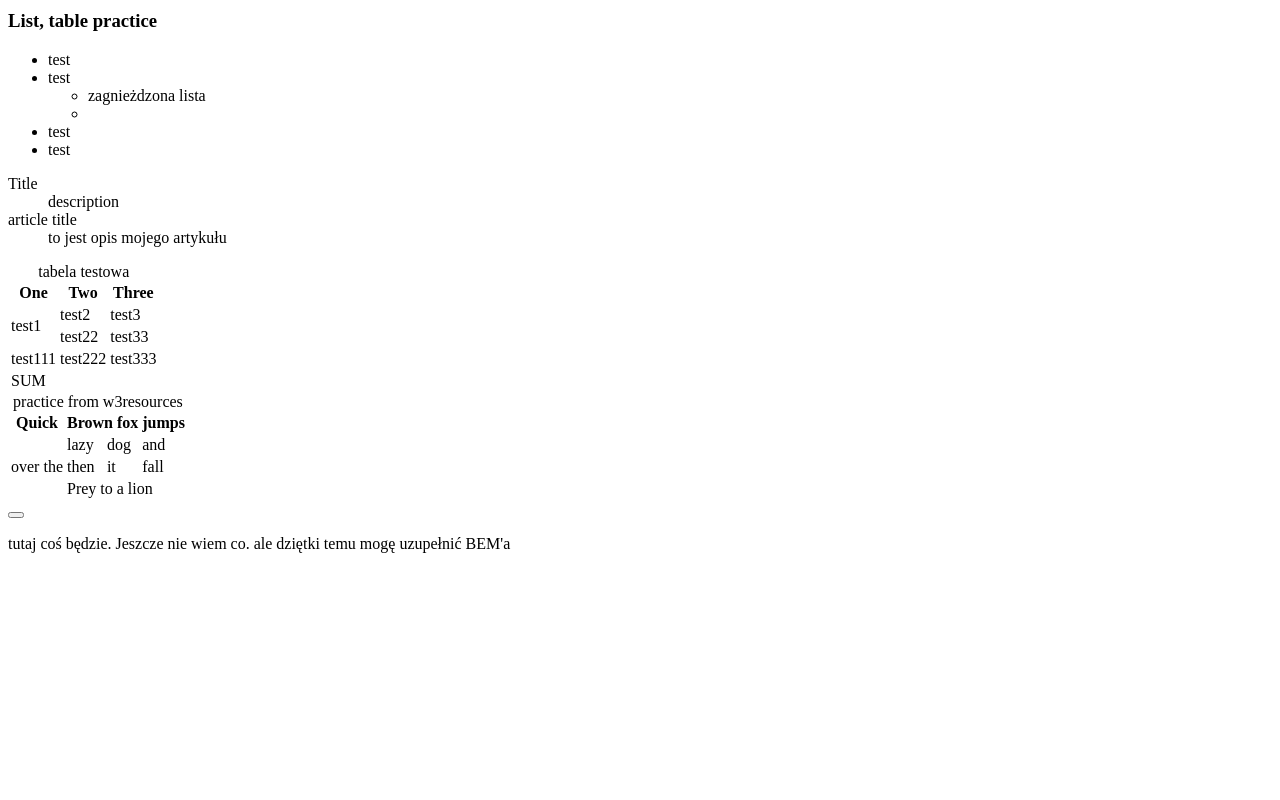
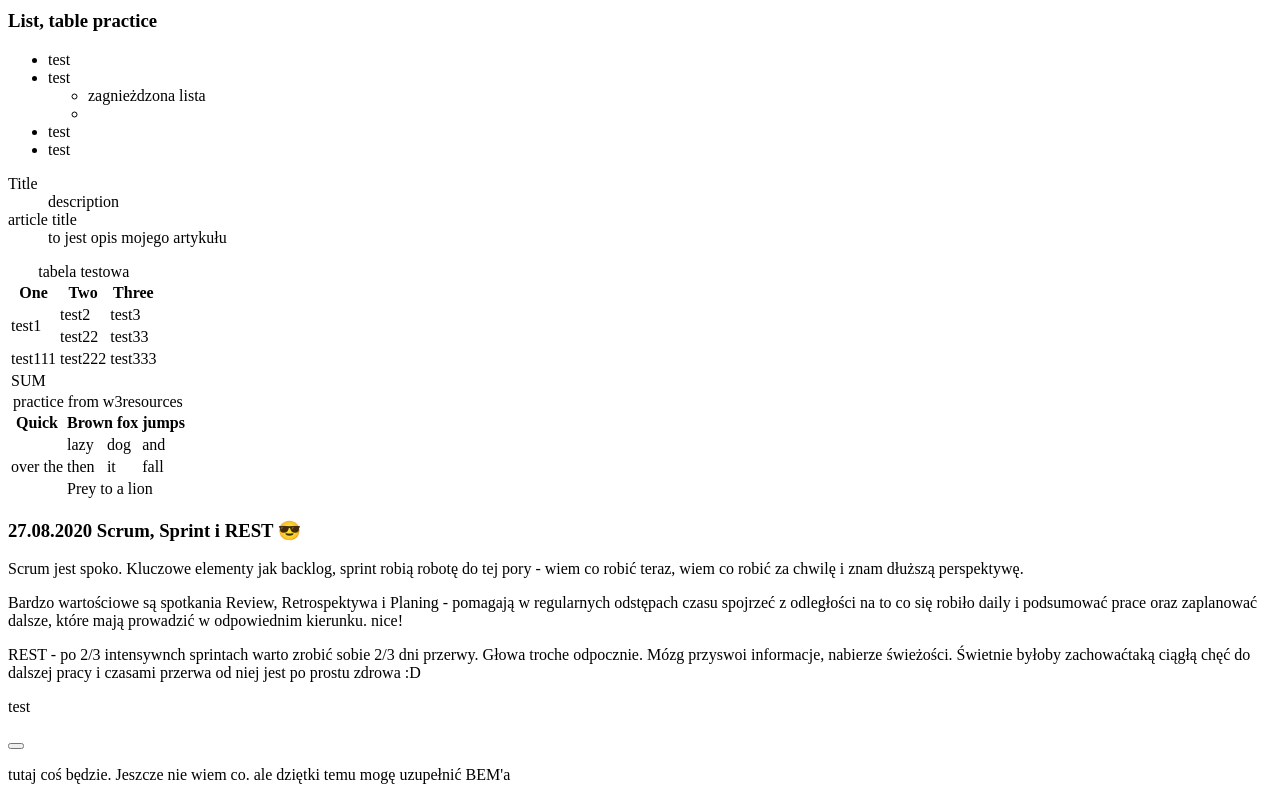
Before and after one commit to Arplay01/homepage-w, a plain HTML site: page src/pages/index.html in a window 1280 px wide. Shown: the part 4697-5497 px from the top of the page. Before the commit the page ends 5266 px from the top, so only its background shows below. Drawn offline with Linux system fonts and the light colour scheme.

Commit message:
Addednew article 27.08.2020

```diff
--- a/src/pages/index.html
+++ b/src/pages/index.html
@@ -458,7 +458,7 @@ hamburgerButton.addEventListener('click', function () {
                     </tbody>
                 </table>
 
-                    <table  class="table2">
+                <table class="table2">
                     <caption>practice from w3resources</caption>
                     <thead>
                         <th>Quick</th>
@@ -481,10 +481,14 @@ hamburgerButton.addEventListener('click', function () {
                             <td colspan="3">Prey to a lion</td>
                         </tr>
                     </tbody>
-
-
                 </table>
-
+            </article>
+            <article class="note note--box-model2">
+                <h3 class="note__title">27.08.2020 Scrum, Sprint i REST 😎</h3>
+                <p class="note__description">Scrum jest spoko. Kluczowe elementy jak backlog, sprint robią robotę do tej pory - wiem co robić teraz, wiem co robić za chwilę i znam dłuższą perspektywę.</p>
+                <p class="note__description">Bardzo wartościowe są spotkania Review, Retrospektywa i Planing - pomagają w regularnych odstępach czasu spojrzeć z odległości na to co się robiło daily i podsumować prace oraz zaplanować dalsze, które mają prowadzić w odpowiednim kierunku. nice!</p>
+                <p class="note__description">REST - po 2/3 intensywnch sprintach warto zrobić sobie 2/3 dni przerwy. Głowa troche odpocznie. Mózg przyswoi informacje, nabierze świeżości. Świetnie byłoby zachowaćtaką ciągłą chęć do dalszej pracy i czasami przerwa od niej jest po prostu zdrowa :D</p>
+                <p class="empty-note--js">test</p>
             </article>
 
         </section>
```
Lines whose indentation alone changed are shown as unchanged.
